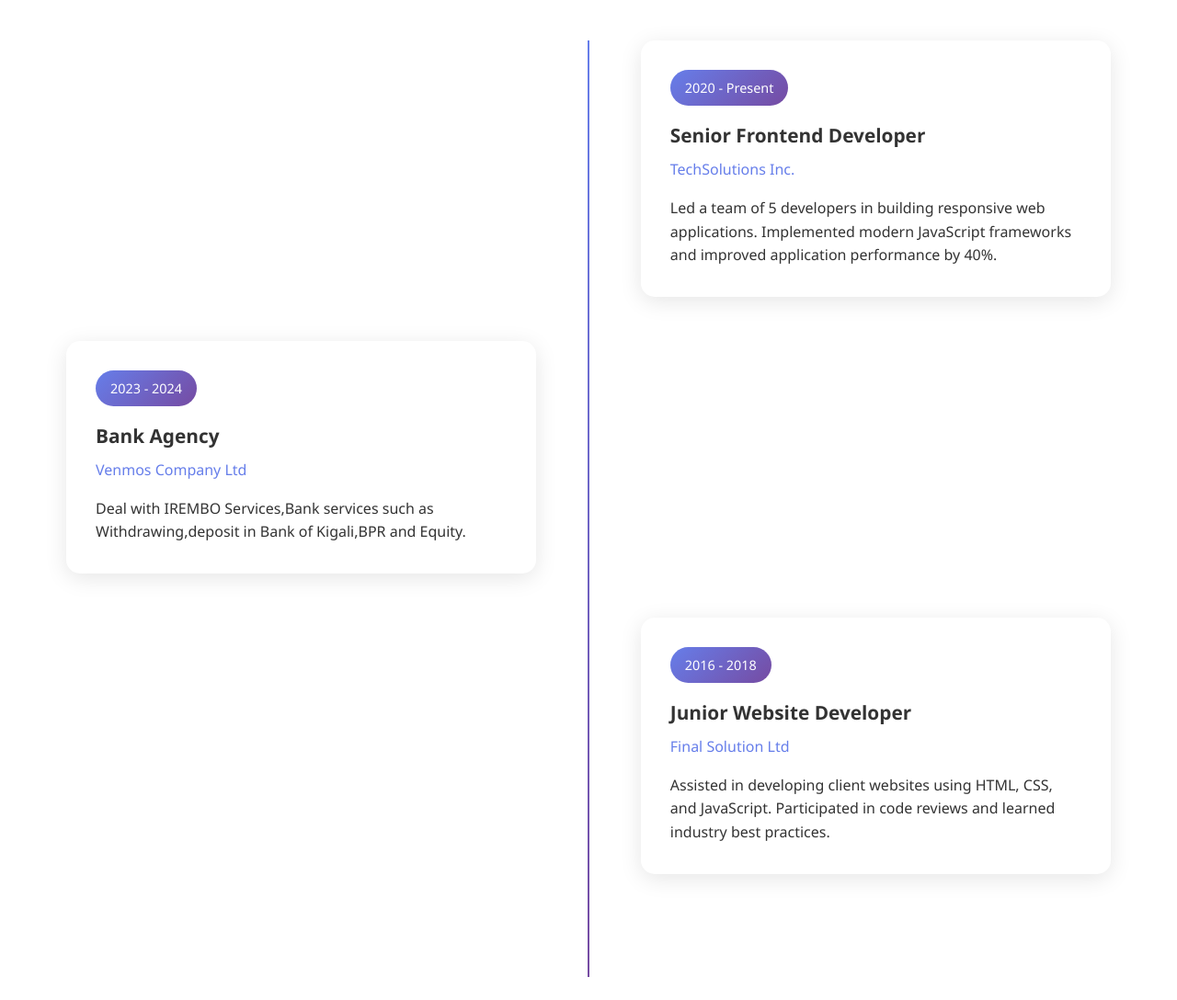
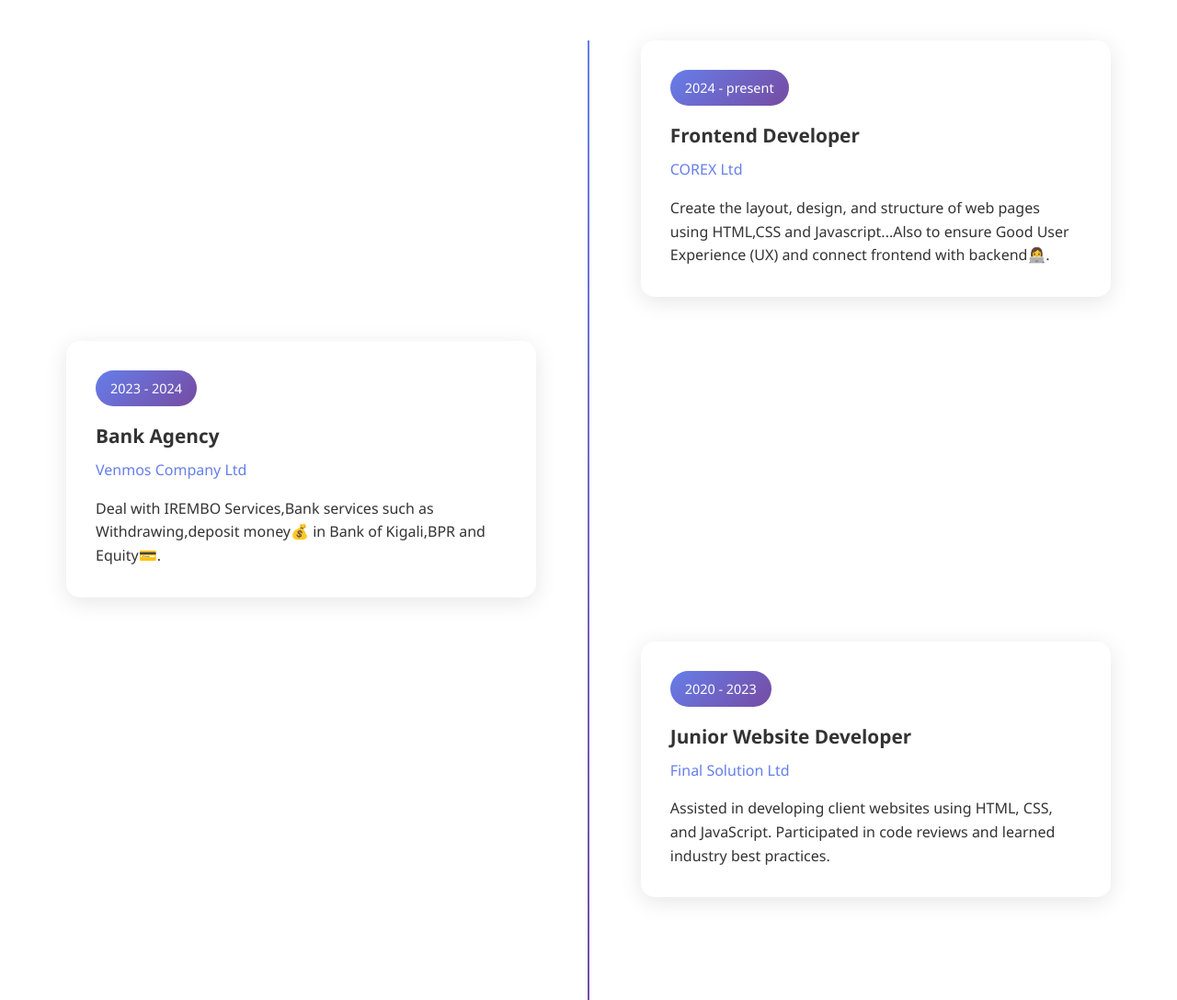
Before and after one commit to kevine-umukundwa/Kevine-CV, a plain HTML site: page index.html in a window 1280 px wide. Shown: the part 1440-2528 px from the top of the page at 92% size. Drawn offline with Linux system fonts and the light colour scheme.

Commit message:
Modified

```diff
--- a/index.html
+++ b/index.html
@@ -76,10 +76,10 @@
         <div class="timeline">
             <div class="timeline-item">
                 <div class="timeline-content">
-                    <span class="timeline-date">2020 - Present</span>
-                    <h3 class="timeline-title">Senior Frontend Developer</h3>
-                    <div class="timeline-company">TechSolutions Inc.</div>
-                    <p>Led a team of 5 developers in building responsive web applications. Implemented modern JavaScript frameworks and improved application performance by 40%.</p>
+                    <span class="timeline-date">2024 - present</span>
+                    <h3 class="timeline-title">Frontend Developer</h3>
+                    <div class="timeline-company">COREX Ltd</div>
+                    <p> Create the layout, design, and structure of web pages using HTML,CSS and Javascript...Also to ensure Good User Experience (UX) and connect frontend with backend👩‍💻.</p>
                 </div>
             </div>
             <div class="timeline-item">
@@ -87,12 +87,12 @@
                     <span class="timeline-date">2023 - 2024</span>
                     <h3 class="timeline-title">Bank Agency</h3>
                     <div class="timeline-company">Venmos Company Ltd</div>
-                    <p>Deal with IREMBO Services,Bank services such as Withdrawing,deposit in Bank of Kigali,BPR and Equity.</p>
+                    <p>Deal with IREMBO Services,Bank services such as Withdrawing,deposit money💰 in Bank of Kigali,BPR and Equity💳.</p>
                 </div>
             </div>
             <div class="timeline-item">
                 <div class="timeline-content">
-                    <span class="timeline-date">2016 - 2018</span>
+                    <span class="timeline-date">2020 - 2023</span>
                     <h3 class="timeline-title">Junior Website Developer</h3>
                     <div class="timeline-company">Final Solution Ltd</div>
                     <p>Assisted in developing client websites using HTML, CSS, and JavaScript. Participated in code reviews and learned industry best practices.</p>
```
